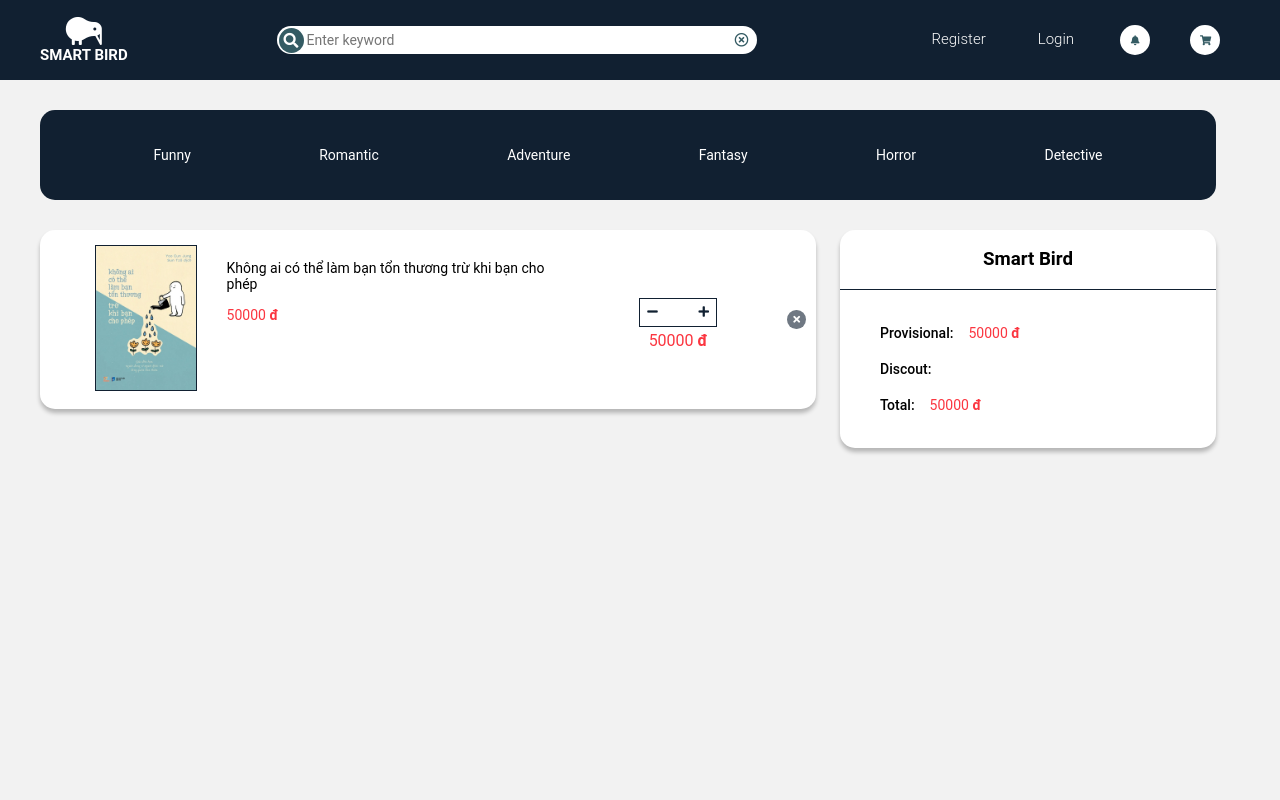
After one commit to ohyeah0907/Book-Selling-Project, a PHP site: page /components/detail-cart-page.html in a window 1280 px wide. The commit adds this page. Run offline with PHP 8.4, Linux system fonts and the light colour scheme.

Commit message:
25/10/2021-add detail-cart-page

```diff
--- /dev/null
+++ b/assets/css/components/detail-cart.css/content.css
@@ -0,0 +1,138 @@
+.detail-order {
+    width: 100%;
+    height: max-content;
+    margin-top: 30px;
+}
+.detail-order-container {
+    width: 100%;
+    height: max-content
+}
+.detail-order-wrapper {
+    display: flex;
+    flex-direction: column;
+    width: 100%;
+    height: max-content;
+    margin: 0;
+    background-color: var(--white-color);
+    border: none;
+    border-radius: 15px;
+    box-shadow: 0px 4px 4px rgba(0, 0, 0, 0.25);
+    list-style: none;
+}
+.item-product-cart {
+    display: flex;
+}
+.image-product-cart {
+    padding: 15px;
+}
+.image-product-cart img {
+    max-width: 146px;
+    max-height: 146px;
+    border: 1px solid var(--black-color);
+}
+.group-product-info {
+    display: flex;
+    padding-top: 15px;
+}
+.info-product {
+    flex-basis: 65%;
+    font-size: 14px;
+}
+.info-product__description {
+    font-weight: 400;
+    padding: 15px;
+}
+.info-product__price {
+    color: #FB3640;
+    padding: 15px;
+}
+.number-product-info {
+    flex-basis: 35%;
+    font-size: 16px;
+    padding: 0 60px;
+    height: max-content;
+    align-self: center;
+}
+.quantity-box {
+    width: 100%;
+    display: flex;
+    align-items: center;
+    border: 1px solid var(--black-color);
+    padding: 2px;
+}
+.quantity-box input {
+    width: 100%;
+    border: 0;
+    text-align: center;
+    outline: none;
+}
+.quantity-box__increase, .quantity-box__decrease {
+    width: min-content;
+    margin: 5px;
+    color: var(--black-color);
+    font-size: 12px;
+}
+.cart-price-total {
+    display: block;
+    text-align: center;
+    margin: 5px 0;
+}
+.cart-price-total span {
+    color: #FB3640;
+}
+.button--remove-cart {
+    height: min-content;
+    align-self: center;
+    padding: 4px 6px;
+    margin: 10px;
+    border-radius: 50%;
+    background-color: var(--black-color);
+    opacity: 0.6;
+}
+.button--remove-cart a {
+    width: 100%;
+    height: max-content;
+    color: var(--white-color);
+    font-size: 10px;
+}
+.detail-bill {
+    width: 100%;
+    height: max-content;
+    margin-top: 30px;
+}
+.detail-bill-container {
+    width: 100%;
+    height: max-content;
+}
+.detail-bill-wrapper {
+    display: flex;
+    flex-direction: column;
+    width: 100%;
+    height: max-content;
+    background-color: var(--white-color);
+    border: none;
+    border-radius: 15px;
+    box-shadow: 0px 4px 4px rgba(0, 0, 0, 0.25);
+}
+.detail-bill-title {
+    text-align: center;
+    font-size: 16px;
+    border-bottom: 1px solid var(--black-color);
+}
+.detail-bill-total-cart {
+    padding: 15px;
+}
+.detail-bill-total-cart__provisional h3, .detail-bill-total-cart__discount h3, .detail-bill-total-cart__total h3 {
+    width: max-content;
+    margin: 0 15px;
+    font-size: 14px;
+    font-weight: 500;
+}
+.detail-bill-total-cart__provisional, .detail-bill-total-cart__discount, .detail-bill-total-cart__total {
+    display: flex;
+    margin: 20px 10px;
+}
+.detail-bill-total-cart__provisional__price, .detail-bill-total-cart__discount__price, .detail-bill-total-cart__total__price {
+    font-size: 14px;
+    color: #FB3640;
+}
--- a/assets/js/components/category-js/Banner.js
+++ b/assets/js/components/category-js/Banner.js
@@ -1,9 +1,9 @@
 function Banner() {
     const slide = document.querySelectorAll(".new-book-slider-wrapper__slider__slides__slide");
     const slides = document.querySelector(".new-book-slider-wrapper__slider__slides");
-
     let count = 0;
     let length = 0;
+
     if(document.body.clientWidth >= 1024)
         length = 4;
     else if (document.body.clientWidth >= 840 && document.body.clientWidth <= 1023)
@@ -11,6 +11,7 @@ function Banner() {
     else if (document.body.clientWidth <= 839)
         length = 2;
     console.log(length);
+
     window.addEventListener("resize", () => {
         slides.style.marginLeft = "0px";
         count = 0;
--- /dev/null
+++ b/assets/js/components/detail-cart.js/main.js
@@ -0,0 +1,35 @@
+import * as modal from "../homepage-js/Modal.js"
+import * as searchBar from "../homepage-js/SearchBar.js";
+import * as menu from "../homepage-js/Menu.js";
+window.addEventListener("load",function(){
+
+     //Login and Register
+     const loginButton = this.document.getElementsByClassName("button--login");
+     const registerButton = this.document.getElementsByClassName("button--register");
+
+     modal.IdentifyButton(loginButton, modal.loginForm, modal.registerForm);
+     modal.IdentifyButton(registerButton, modal.registerForm, modal.loginForm);
+
+     //Search bar
+     const firstSearchBar = this.document.querySelector("#first-search-bar input");
+     const secondSearchBar = this.document.querySelector("#second-search-bar input");
+     const menuComponentsContainerItems = this.document.querySelectorAll(".menu-components-container__items:not(.menu-components-container__items:first-child)");
+     const first = "first-search-bar";
+     const second = "second-search-bar";
+
+     firstSearchBar.addEventListener("keyup", function(e) {
+             searchBar.List(e, first);
+     })
+     secondSearchBar.addEventListener("keyup", function(e) {
+             searchBar.List(e, second);
+     })
+     this.document.querySelector("#first-search-bar .icons--erase").addEventListener("click", function() {
+             searchBar.Erase(firstSearchBar, first);
+     });
+     this.document.querySelector("#second-search-bar .icons--erase").addEventListener("click", function() {
+             searchBar.Erase(secondSearchBar, second);
+     });
+
+    //Toggle menu
+    menu.ToggleMenu();
+})
--- a/components/category.html
+++ b/components/category-page.html
@@ -149,7 +149,7 @@
             <div class="grid">
                 <div class="row">
                     <!-- Category selection -->
-                    <div class="category-selection col l-12 m-12">
+                    <div class="category-selection col l-12 m-12 s-12">
                         <div class="category-selection-container">
                             <ul class="category-selection-wrapper">
                                 <li class="category-selection-wrapper__fields">Funny</li>
@@ -162,7 +162,7 @@
                         </div>
                     </div>
                     <!-- Banner -->
-                    <div class="banner col l-12 m-12">
+                    <div class="banner col l-12 m-12 s-12">
                         <div class="banner-container">
                             <div class="banner-wrapper">
                                 <img src="/assets/images/pictures/category-images/banner/feature-book.png" alt="" class="banner-wrapper__picture">
@@ -281,6 +281,7 @@
                         </div>
                     </div>
                 </div>
+                <!-- Classification bar -->
                 <div class="row">
                     <div class="classification-bar col l-12">
                         <div class="classification-bar-container">
--- /dev/null
+++ b/components/detail-cart-page.html
@@ -0,0 +1,299 @@
+<!DOCTYPE html>
+<html lang="en">
+<head>
+    <meta charset="UTF-8">
+    <meta http-equiv="X-UA-Compatible" content="IE=edge">
+    <meta name="viewport" content="width=device-width, initial-scale=1.0">
+    <link rel="stylesheet" href="https://cdnjs.cloudflare.com/ajax/libs/normalize/8.0.1/normalize.min.css" integrity="sha512-NhSC1YmyruXifcj/KFRWoC561YpHpc5Jtzgvbuzx5VozKpWvQ+4nXhPdFgmx8xqexRcpAglTj9sIBWINXa8x5w==" crossorigin="anonymous" referrerpolicy="no-referrer" />
+    <link rel="stylesheet" href="/assets/images/Icons/fontawesome-free-5.15.4-web/fontawesome-free-5.15.4-web/css/all.min.css">
+    <link rel="stylesheet" href="/assets/css/base.css">
+    <link rel="stylesheet" href="/assets/css/components/homepage-css/header.css">
+    <link rel="stylesheet" href="/assets/css/components/homepage-css/modal.css">
+    <link rel="stylesheet" href="/assets/css/components/homepage-css/footer.css">
+    <link rel="stylesheet" href="/assets/css/components/category-css/content.css">
+    <link rel="stylesheet" href="/assets/css/components/category-css/content.css">
+    <link rel="stylesheet" href="/assets/css/components/detail-cart.css/content.css">
+    <script type="module" src="/assets/js/components/detail-cart.js/main.js"></script>
+    <title>Detail cart</title>
+</head>
+<body>
+    <div class="container">
+        <header class="header">
+            <div class="grid grid--flex">
+                <!-- Menu -->
+                <div class="menu">
+                    <div class="toggle">
+                        <span class="button--menu"><i class="fas fa-bars"></i></span>
+                        <span class="button--close"><i class="fas fa-times"></i></span>
+                    </div>
+                    <div class="menu-components">
+                        <div class="menu-components-container grid">
+                            <div class="menu-components-container__items">
+                                <div class="search-bar" id="second-search-bar">
+                                    <div class="input-text">
+                                        <i class="fas fa-search icons--search"></i>
+                                        <input type="text" placeholder="Enter keyword">
+                                        <i class="far fa-times-circle icons--erase"></i>
+                                        <ul class="input-text__autocom-box">
+                                        </ul>
+                                    </div>
+                                </div>
+                            </div>
+                            <div class="menu-components-container__items">
+                                <p>Notification</p>
+                            </div>
+                            <div class="menu-components-container__items button--register">
+                                <p>Register</p>
+                            </div>
+                            <div class="menu-components-container__items button--login">
+                                <p>Login</p>
+                            </div>
+                        </div>
+                    </div>
+                </div>
+                <!-- Logo -->
+                <div class="logo">
+                    <i class="fas fa-kiwi-bird icons--bird"></i>
+                    <h2 class="logo__word">SMART BIRD</h2>
+                </div>
+                <!-- Search bar -->
+                <div class="search-bar" id="first-search-bar">
+                    <div class="input-text">
+                        <i class="fas fa-search icons--search"></i>
+                        <input type="text" placeholder="Enter keyword">
+                        <i class="far fa-times-circle icons--erase"></i>
+                        <ul class="input-text__autocom-box">
+                        </ul>
+                    </div>
+                </div>
+                <!-- Navigation bar -->
+                <nav id="nav-bar">
+                    <ul class="list">
+                        <li class="list__items"><button type="button" class="button--nav button--register">Register</button></li>
+                        <li class="list__items"><button type="button" class="button--nav button--login">Login</button></li>
+                        <!-- <li class="list__items">
+                            <div id="user-avatar">
+                                <img src="./images/avatar-user.jfif" class="user-image"alt="user-avatar">
+                                <p class="user-name">TriPham</p>
+                            </div>
+                            <div id="user-menu">
+                                <a href="" id="user-profile">Tài khoản của tôi</a>
+                                <a href="" id="user-order">Đơn mua</a>
+                                <a href="" id="user-log-out">Đăng xuất</a>
+                            </div>
+                        </li> -->
+                        <li class="list__items">
+                            <button class="button--notify">
+                                <i class="fas fa-bell icons--notify"></i>
+                            </button>
+                            <!-- New notification -->
+                            <div id="new-notify">
+                                <div class="header">
+                                    <h3>Notification</h3>
+                                    <hr>
+                                </div>
+                                <div class="list">
+                                    <div class="news">
+                                        <img src="/assets/images/pictures/category-images/notification.png" alt="" class="image">
+                                        <div class="news__description">
+                                            <p class="news__title">There are currently no new announcements</p>
+                                        </div>
+                                    </div>
+                                </div>
+                            </div>
+                        </li>
+                        <li class="list__items">
+                            <button class="button--cart">
+                                <i class="fas fa-shopping-cart icons--shopping"></i>
+                            </button>
+                            <!-- Cart notification -->
+                            <div id="cart-notify">
+                                <div class="header">
+                                    <h3>Your cart</h3>
+                                    <hr>
+                                </div>
+                                <div class="list">
+                                    <div class="book-container">
+                                        <a href="javascript:" class="book">
+                                            <img src="/assets/images/pictures/category-images/doraemon-episode-1.png" class="image">
+                                            <div class="book__description">
+                                                <p class="book__title">doraemon episode 1</p>
+                                                <p class="book__price">18.000đ</p>
+                                            </div>
+                                        </a>
+                                        <a href="javascript:" class="book--take-out"><i class="far fa-times-circle"></i></a>
+                                    </div>
+                                    <div class="book-container">
+                                        <a href="javascript:" class="book">
+                                            <img src="/assets/images/pictures/category-images/doraemon-episode-23.png" class="image">
+                                            <div class="book__description">
+                                                <p class="book__title">doraemon episode 1</p>
+                                                <p class="book__price">18.000đ</p>
+                                            </div>
+                                        </a>
+                                        <a href="javascript:" class="book--take-out"><i class="far fa-times-circle"></i></a>
+                                    </div>
+                                </div>
+                                <div id="cart-notify__total">
+                                    <hr>
+                                    <h3>Total cost</h3>
+                                </div>
+                            </div>
+                        </li>
+                    </ul>
+                </nav>
+            </div>
+        </header>
+        <div class="content">
+            <div class="grid">
+                <div class="row">
+                     <!-- Category selection -->
+                     <div class="category-selection col l-12 m-12">
+                        <div class="category-selection-container">
+                            <ul class="category-selection-wrapper">
+                                <li class="category-selection-wrapper__fields">Funny</li>
+                                <li class="category-selection-wrapper__fields">Romantic</li>
+                                <li class="category-selection-wrapper__fields">Adventure</li>
+                                <li class="category-selection-wrapper__fields">Fantasy</li>
+                                <li class="category-selection-wrapper__fields">Horror</li>
+                                <li class="category-selection-wrapper__fields">Detective</li>
+                            </ul>
+                        </div>
+                    </div>
+                </div>
+                <div class="row">
+                    <div class="detail-order col l-8">
+                        <div class="detail-order-container">
+                            <ul class="detail-order-wrapper">
+                                <li class="item-product-cart">
+                                    <div class="image-product-cart">
+                                        <a href=""><img src="/assets/images/pictures/category-images/slider/khong-ai-co-the-lam-ban-ton-thuong-tru-khi-ban-cho-phep.png" alt=""></a>
+                                    </div>
+                                    <div class="group-product-info">
+                                        <div class="info-product">
+                                            <div class="info-product__description">
+                                                <span>Không ai có thể làm bạn tổn thương trừ khi bạn cho phép</span>
+                                            </div>
+                                            <span class="info-product__price">50000 <b>đ</b></span>
+                                        </div>
+                                        <div class="number-product-info">
+                                            <div class="quantity-box">
+                                                <a href="" class="quantity-box__increase"><i class="fas fa-minus"></i></a>
+                                                <input type="text">
+                                                <a href="" class="quantity-box__decrease"><i class="fas fa-plus"></i></a>
+                                            </div>
+                                            <div class="cart-price-total">
+                                                <span>50000 <b>đ</b></span>
+                                            </div>
+                                        </div>
+                                    </div>
+                                    <div class="button--remove-cart">
+                                        <a href=""><i class="fas fa-times"></i></a>
+                                    </div>
+                                </li>
+                            </ul>
+                        </div>
+                    </div>
+                    <div class="detail-bill col l-4">
+                        <div class="detail-bill-container">
+                            <div class="detail-bill-wrapper">
+                                <div class="detail-bill-title">
+                                    <h3>Smart Bird</h3>
+                                </div>
+                                <div class="detail-bill-total-cart">
+                                    <div class="detail-bill-total-cart__provisional">
+                                        <h3>Provisional:</h3>
+                                        <span class="detail-bill-total-cart__provisional__price">50000 <b>đ</b></span>
+                                    </div>
+                                    <div class="detail-bill-total-cart__discount">
+                                        <h3>Discout:</h3>
+                                        <span class="detail-bill-total-cart__discount__price"></span>
+                                    </div>
+                                    <div class="detail-bill-total-cart__total">
+                                        <h3>Total:</h3>
+                                        <span class="detail-bill-total-cart__total__price">50000 <b>đ</b></span>
+                                    </div>
+                                </div>
+                            </div>
+                        </div>
+                    </div>
+                </div>
+            </div>
+        </div>
+        <div id="modal">
+            <div id="modal__layout">
+            </div>
+            <div id="modal__body">
+                <!-- Register form -->
+                <form class="authen-form -register-authen-form">
+                    <div class="authen-form__container">
+                        <div class="authen-form__header">
+                            <h3 class="header-caption">Register</h3>
+                            <button type="button" name="button" class="button--login -background-white -align-right">Login</button>
+                        </div>
+                        <div class="authen-form__body">
+                            <div class="text-field">
+                                <input type="text" class="body-input" name="account" value="account" required>
+                                <label>Enter your account</label>
+                                <span></span>
+                            </div>
+                            <div class="text-field">
+                                <input type="password" class="body-input" name="password" value="password" minlength="8" maxlength="12" required>
+                                <label>Enter your password</label>
+                                <span></span>
+                            </div>
+                            <div class="text-field">
+                                <input type="password" class="body-input" name="re-password" value="re-password" required>
+                                <label>Enter your password again</label>
+                                <span></span>
+                            </div>
+                        </div>
+                        <div class="authen-form__footer">
+                            <button type="button" class="button">Return</button>
+                            <button type="submit" class="button--register">Register</button>
+                        </div>
+                    </div>
+                    <div class="authen-form__social">
+                        <button type="button" class="button--facebook"><i class="fab fa-facebook icons--facebook"></i>Login with Facebook</button>
+                        <button type="button" class="button--google"><i class="fab fa-google icons--google"></i>Login with Google</button>
+                    </div>
+                </form>
+                <!-- Login form -->
+                <form action="" class="authen-form -login-authen-form">
+                    <div class="authen-form__container">
+                        <div class="authen-form__header">
+                            <h3 class="header-caption">Login</h3>
+                            <button type="button" name="button" class="button--register -background-white -align-right">Register</button>
+                        </div>
+                        <div class="authen-form__body">
+                            <div class="text-field">
+                                <input type="text" class="body-input" name="account" value="account" required>
+                                <label>Account</label>
+                                <span></span>
+                            </div>
+                            <div class="text-field">
+                                <input type="password" class="body-input" name="password" value="password" required>
+                                <label>Password</label>
+                                <span></span>
+                            </div>
+                            <div class="body-support">
+                                <a href="" class="body-support__link">Forgot your password</a>
+                                <span class="seperate"></span>
+                                <a href="" class="body-support__link">Support?</a>
+                            </div>
+                        </div>
+                        <div class="authen-form__footer">
+                            <button type="button" class="button">Return</button>
+                            <button type="submit" class="button--login">Login</button>
+                        </div>
+                    </div>
+                    <div class="authen-form__social">
+                        <button type="button" class="button--facebook"><i class="fab fa-facebook icons--facebook"></i>Login with Facebook</button>
+                        <button type="button" class="button--google"><i class="fab fa-google icons--google"></i>Login with Google</button>
+                    </div>
+                </form>
+            </div>
+        </div>
+    </div>
+</body>
+</html>
```
Also changed, not shown: assets/css/components/category-css/content.css (+18 -6 lines).
